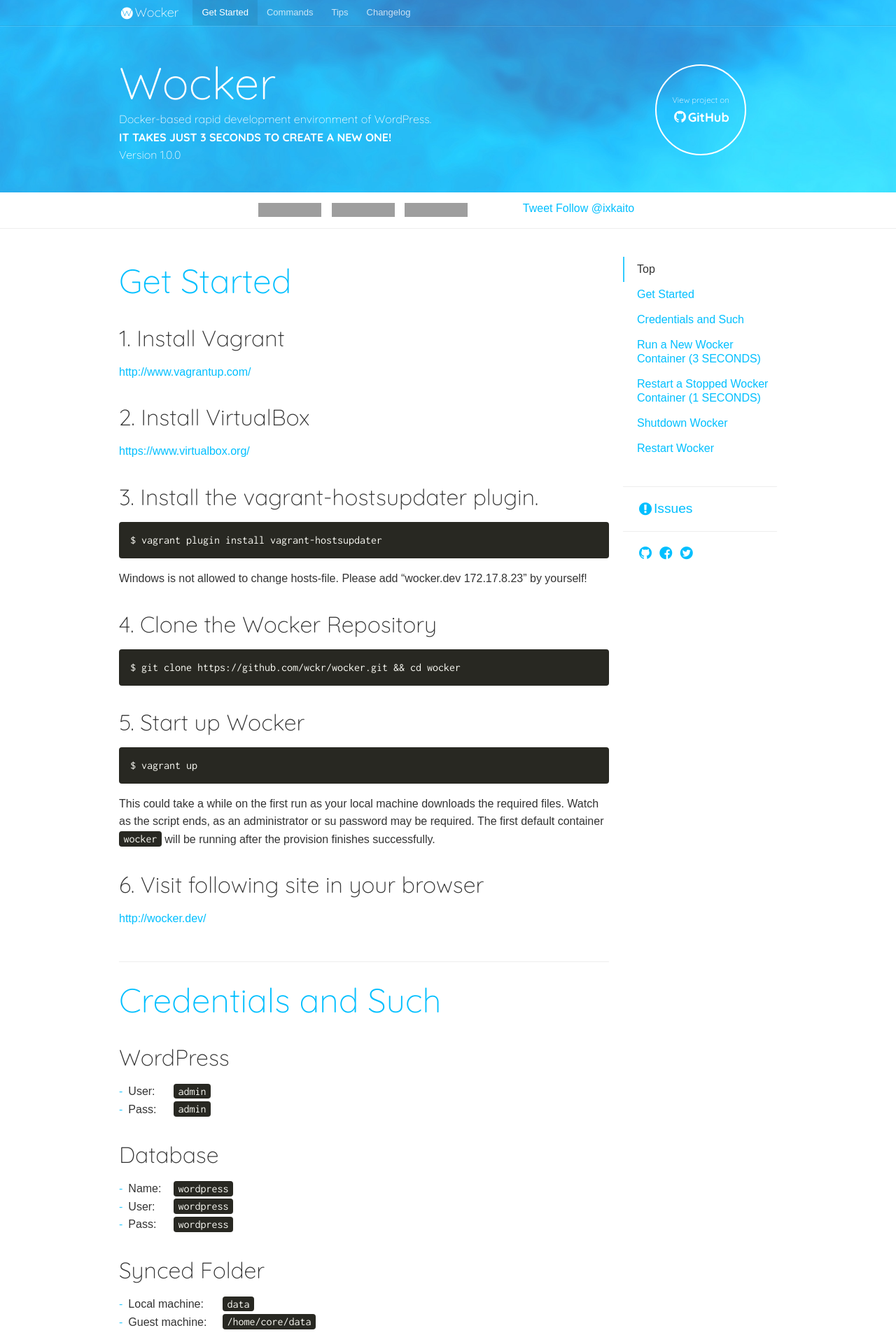
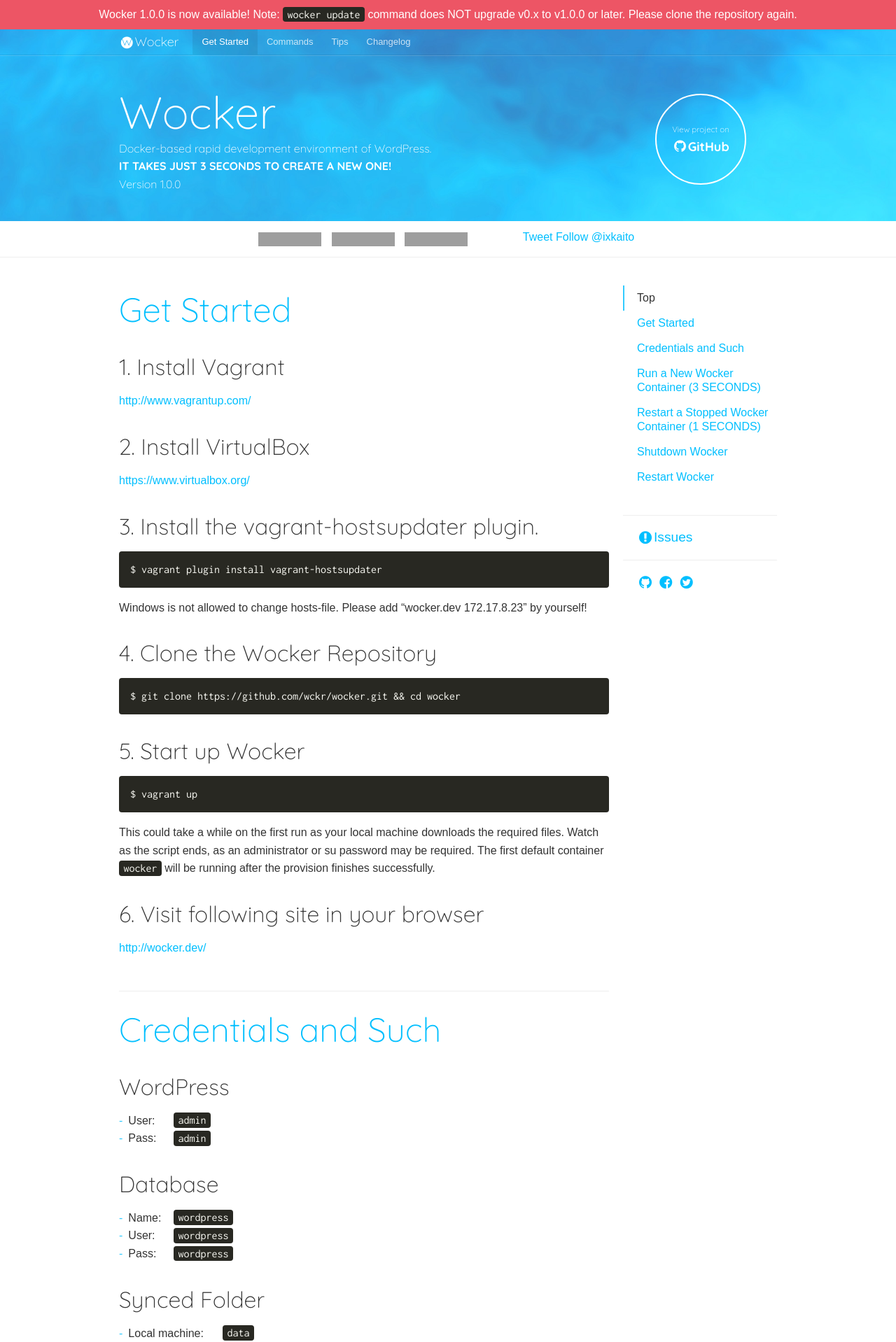
Before and after one commit to wckr/wckr.github.io, a Jekyll site: the page built from index.md, in a window 1280 px wide. Shown: the top 1918 px of the page at 70% size. Built offline with Jekyll 4.4.1, drawn with Linux system fonts in a browser that asks for light colours; nearby versions of some CDN libraries; some web fonts are replaced; Markdown is read by kramdown in place of the engine named in the settings; a script that is not in the unit is left out; comment, search, counter and statistics services are not loaded; grey boxes are pictures that could not be loaded.

Commit message:
Add notice

```diff
--- a/_includes/header.html
+++ b/_includes/header.html
@@ -44,6 +44,10 @@
   js.src = "//connect.facebook.net/en_US/sdk.js#xfbml=1&appId=656573811126589&version=v2.0";
   fjs.parentNode.insertBefore(js, fjs);
 }(document, 'script', 'facebook-jssdk'));</script>
+
+<div class="above-site-header-notice">
+	<p>Wocker 1.0.0 is now available! Note: <code>wocker update</code> command does NOT upgrade v0.x to v1.0.0 or later. Please clone the repository again.</p>
+</div>
 
 <header class="site-header">
 	<div class="site-header-top">
--- a/assets/_sass/_variables.scss
+++ b/assets/_sass/_variables.scss
@@ -2,6 +2,7 @@
 
 $blue: #33ccff;
 $light_gray: #f9f9fc;
+$magenta: #ED5565;
 
 $brand_color: $blue;
 
--- a/assets/css/style.css
+++ b/assets/css/style.css
@@ -875,6 +875,19 @@
 }
 
 /* line 225, ../_sass/style.scss */
+.above-site-header-notice {
+  text-align: center;
+  background: #ED5565;
+  color: #fff;
+  font-weight: 400;
+  padding: 0.5em 1em;
+}
+/* line 232, ../_sass/style.scss */
+.above-site-header-notice p {
+  margin: 0;
+}
+
+/* line 237, ../_sass/style.scss */
 .site-header {
   background: #33ccff url(../images/header-bg.jpg) no-repeat center center;
   background-size: cover;
@@ -882,12 +895,12 @@
   min-width: 960px;
 }
 @media screen and (max-width: 960px) {
-  /* line 225, ../_sass/style.scss */
+  /* line 237, ../_sass/style.scss */
   .site-header {
     min-width: 0;
   }
 }
-/* line 235, ../_sass/style.scss */
+/* line 247, ../_sass/style.scss */
 .site-header .site-title, .site-header .page-title {
   color: #fff;
   font-size: 64px;
@@ -896,85 +909,85 @@
   padding: 0;
   border: 0;
 }
-/* line 243, ../_sass/style.scss */
+/* line 255, ../_sass/style.scss */
 .site-header .site-title a, .site-header .page-title a {
   color: inherit;
 }
-/* line 246, ../_sass/style.scss */
+/* line 258, ../_sass/style.scss */
 .site-header .site-title a:hover, .site-header .page-title a:hover {
   text-decoration: none;
 }
-/* line 251, ../_sass/style.scss */
+/* line 263, ../_sass/style.scss */
 .site-header .site-title .version, .site-header .page-title .version {
   font-size: 16px;
 }
-/* line 256, ../_sass/style.scss */
+/* line 268, ../_sass/style.scss */
 .site-header .site-description {
   font-family: "Quicksand", sans-serif;
   font-weight: 300;
   margin-top: 0;
   margin-bottom: 0;
 }
-/* line 262, ../_sass/style.scss */
+/* line 274, ../_sass/style.scss */
 .site-header .site-description strong {
   font-weight: 700;
 }
 
-/* line 272, ../_sass/style.scss */
+/* line 284, ../_sass/style.scss */
 .site-header-top {
   border-bottom: 1px solid rgba(0, 0, 0, 0.075);
   font-size: 13px;
 }
-/* line 276, ../_sass/style.scss */
+/* line 288, ../_sass/style.scss */
 .site-header-top a {
   color: rgba(255, 255, 255, 0.75);
   display: block;
   padding: 0 1em;
   line-height: 36px;
 }
-/* line 282, ../_sass/style.scss */
+/* line 294, ../_sass/style.scss */
 .site-header-top a:hover {
   text-decoration: none;
   color: #fff;
 }
-/* line 288, ../_sass/style.scss */
+/* line 300, ../_sass/style.scss */
 .site-header-top .site-header-top-github-link {
   float: right;
 }
 
-/* line 293, ../_sass/style.scss */
+/* line 305, ../_sass/style.scss */
 .site-header-middle {
   border-top: 1px solid rgba(255, 255, 255, 0.15);
   padding: 40px 0;
 }
 
-/* line 298, ../_sass/style.scss */
+/* line 310, ../_sass/style.scss */
 .site-header-main {
   float: left;
   width: 75%;
   padding: 0 10px;
 }
 @media screen and (max-width: 960px) {
-  /* line 298, ../_sass/style.scss */
+  /* line 310, ../_sass/style.scss */
   .site-header-main {
     float: none;
     width: 100%;
   }
 }
 
-/* line 309, ../_sass/style.scss */
+/* line 321, ../_sass/style.scss */
 .site-header-aside {
   float: right;
   width: 25%;
   padding: 0 10px;
 }
 @media screen and (max-width: 960px) {
-  /* line 309, ../_sass/style.scss */
+  /* line 321, ../_sass/style.scss */
   .site-header-aside {
     display: none;
   }
 }
-/* line 320, ../_sass/style.scss */
+/* line 332, ../_sass/style.scss */
 .site-header-aside a {
   font-family: "Quicksand", sans-serif;
   font-size: 14.4px;
@@ -994,21 +1007,21 @@
   -webkit-border-radius: 130px;
   border-radius: 130px;
 }
-/* line 337, ../_sass/style.scss */
+/* line 349, ../_sass/style.scss */
 .site-header-aside a .icon-github {
   font-size: 18px;
   font-weight: 700;
 }
-/* line 341, ../_sass/style.scss */
+/* line 353, ../_sass/style.scss */
 .site-header-aside a .icon-github:before {
   vertical-align: -3px;
 }
-/* line 346, ../_sass/style.scss */
+/* line 358, ../_sass/style.scss */
 .site-header-aside a:hover {
   text-decoration: none;
 }
 
-/* line 352, ../_sass/style.scss */
+/* line 364, ../_sass/style.scss */
 .site-footer {
   border-top: 1px solid #eee;
   background: #fff;
@@ -1017,24 +1030,24 @@
   min-width: 960px;
 }
 @media screen and (max-width: 960px) {
-  /* line 352, ../_sass/style.scss */
+  /* line 364, ../_sass/style.scss */
   .site-footer {
     min-width: 0;
   }
 }
-/* line 363, ../_sass/style.scss */
+/* line 375, ../_sass/style.scss */
 .site-footer p {
   margin: 0;
 }
 
-/* line 368, ../_sass/style.scss */
+/* line 380, ../_sass/style.scss */
 .site-main {
   float: left;
   width: 75%;
   padding: 20px 10px 150px;
 }
 @media screen and (max-width: 960px) {
-  /* line 368, ../_sass/style.scss */
+  /* line 380, ../_sass/style.scss */
   .site-main {
     float: none;
     width: auto;
@@ -1043,7 +1056,7 @@
   }
 }
 
-/* line 381, ../_sass/style.scss */
+/* line 393, ../_sass/style.scss */
 .site-aside {
   position: relative;
   float: right;
@@ -1051,7 +1064,7 @@
   padding: 20px 10px;
 }
 @media screen and (max-width: 960px) {
-  /* line 381, ../_sass/style.scss */
+  /* line 393, ../_sass/style.scss */
   .site-aside {
     float: none;
     width: auto;
@@ -1059,7 +1072,7 @@
   }
 }
 
-/* line 394, ../_sass/style.scss */
+/* line 406, ../_sass/style.scss */
 .site-logo {
   float: left;
   font-family: "Quicksand", sans-serif;
@@ -1067,42 +1080,42 @@
   margin: 0 0 0 0;
   padding: 0;
 }
-/* line 401, ../_sass/style.scss */
+/* line 413, ../_sass/style.scss */
 .site-logo a {
   display: block;
   color: #fff;
   padding: 0 10px;
   line-height: 36px;
 }
-/* line 407, ../_sass/style.scss */
+/* line 419, ../_sass/style.scss */
 .site-logo a:hover {
   text-decoration: none;
 }
 
-/* line 416, ../_sass/style.scss */
+/* line 428, ../_sass/style.scss */
 .site-nav ul {
   overflow: hidden;
   padding: 0 10px;
 }
-/* line 420, ../_sass/style.scss */
+/* line 432, ../_sass/style.scss */
 .site-nav ul > li {
   float: left;
   text-indent: 0;
   padding-left: 0;
   margin-bottom: 0;
 }
-/* line 426, ../_sass/style.scss */
+/* line 438, ../_sass/style.scss */
 .site-nav ul > li:before {
   content: "";
   margin: 0;
 }
-/* line 433, ../_sass/style.scss */
+/* line 445, ../_sass/style.scss */
 .site-nav ul > li.active a {
   background: rgba(0, 0, 0, 0.075);
   color: #fff;
 }
 
-/* line 442, ../_sass/style.scss */
+/* line 454, ../_sass/style.scss */
 .site-content-top {
   height: 52px;
   padding: 10px 0 15px;
@@ -1112,95 +1125,95 @@
   text-align: center;
 }
 @media screen and (max-width: 960px) {
-  /* line 442, ../_sass/style.scss */
+  /* line 454, ../_sass/style.scss */
   .site-content-top {
     height: auto;
   }
 }
-/* line 454, ../_sass/style.scss */
+/* line 466, ../_sass/style.scss */
 .site-content-top iframe {
   vertical-align: bottom;
 }
-/* line 458, ../_sass/style.scss */
+/* line 470, ../_sass/style.scss */
 .site-content-top .fb-like {
   margin-right: 20px;
   display: inline-block;
 }
-/* line 463, ../_sass/style.scss */
+/* line 475, ../_sass/style.scss */
 .site-content-top #twitter-widget-1 {
   margin-right: 20px;
 }
-/* line 467, ../_sass/style.scss */
+/* line 479, ../_sass/style.scss */
 .site-content-top #twitter-widget-0 {
   margin-right: 20px;
 }
-/* line 471, ../_sass/style.scss */
+/* line 483, ../_sass/style.scss */
 .site-content-top .pocket-btn {
   display: inline-block;
 }
-/* line 474, ../_sass/style.scss */
+/* line 486, ../_sass/style.scss */
 .site-content-top .pocket-btn iframe {
   height: 20px;
 }
 
-/* line 481, ../_sass/style.scss */
+/* line 493, ../_sass/style.scss */
 .page-nav {
   padding: 20px 0;
 }
-/* line 487, ../_sass/style.scss */
+/* line 499, ../_sass/style.scss */
 .page-nav ul li {
   text-indent: 0;
   padding-left: 0;
   margin-bottom: 0;
 }
-/* line 492, ../_sass/style.scss */
+/* line 504, ../_sass/style.scss */
 .page-nav ul li:before {
   content: "";
   margin: 0;
 }
-/* line 499, ../_sass/style.scss */
+/* line 511, ../_sass/style.scss */
 .page-nav ul li.active > a {
   color: #333;
   border-left: 2px solid #33ccff;
   padding-left: 18px;
 }
-/* line 506, ../_sass/style.scss */
+/* line 518, ../_sass/style.scss */
 .page-nav ul li > a {
   display: block;
   padding: 0.5em 0.5em 0.5em 20px;
   line-height: 1.25;
 }
-/* line 511, ../_sass/style.scss */
+/* line 523, ../_sass/style.scss */
 .page-nav ul li > a:hover {
   text-decoration: none;
   background: #33ccff;
   color: #fff;
 }
-/* line 524, ../_sass/style.scss */
+/* line 536, ../_sass/style.scss */
 .page-nav ul li > ul > li.active > a {
   padding-left: 38px;
 }
-/* line 529, ../_sass/style.scss */
+/* line 541, ../_sass/style.scss */
 .page-nav ul li > ul > li > a {
   padding: 0.25em 0.5em 0.25em 40px;
 }
 
-/* line 538, ../_sass/style.scss */
+/* line 550, ../_sass/style.scss */
 .sns {
   padding-left: 20px;
   font-size: 19.2px;
 }
 
-/* line 543, ../_sass/style.scss */
+/* line 555, ../_sass/style.scss */
 .site-issues {
   padding-left: 20px;
 }
-/* line 546, ../_sass/style.scss */
+/* line 558, ../_sass/style.scss */
 .site-issues li {
   margin-bottom: 1em;
   line-height: 1.25;
 }
-/* line 551, ../_sass/style.scss */
+/* line 563, ../_sass/style.scss */
 .site-issues .site-issues-title {
   font-size: 19.2px;
 }
```
Also changed, not shown: assets/_sass/style.scss (+12 -0 lines).
